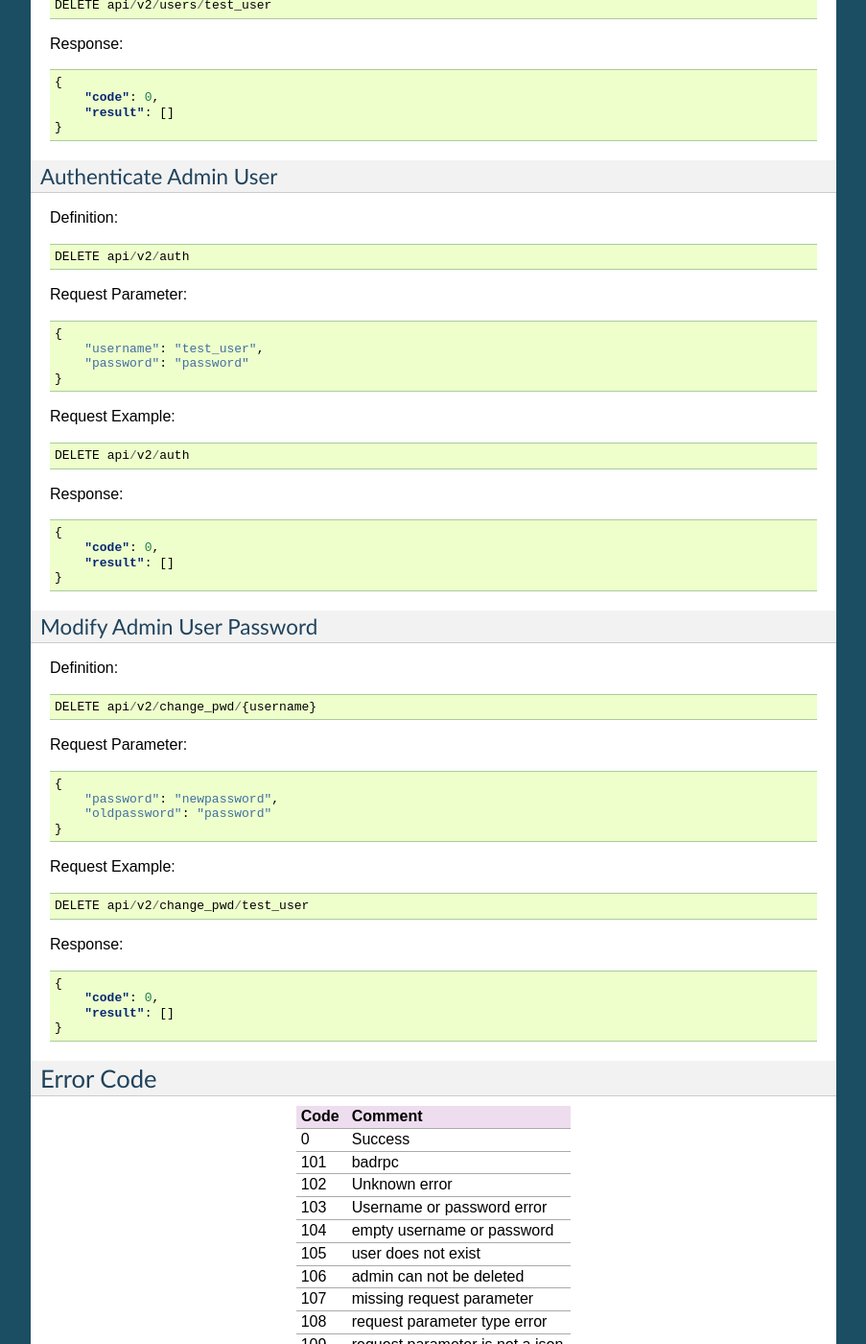
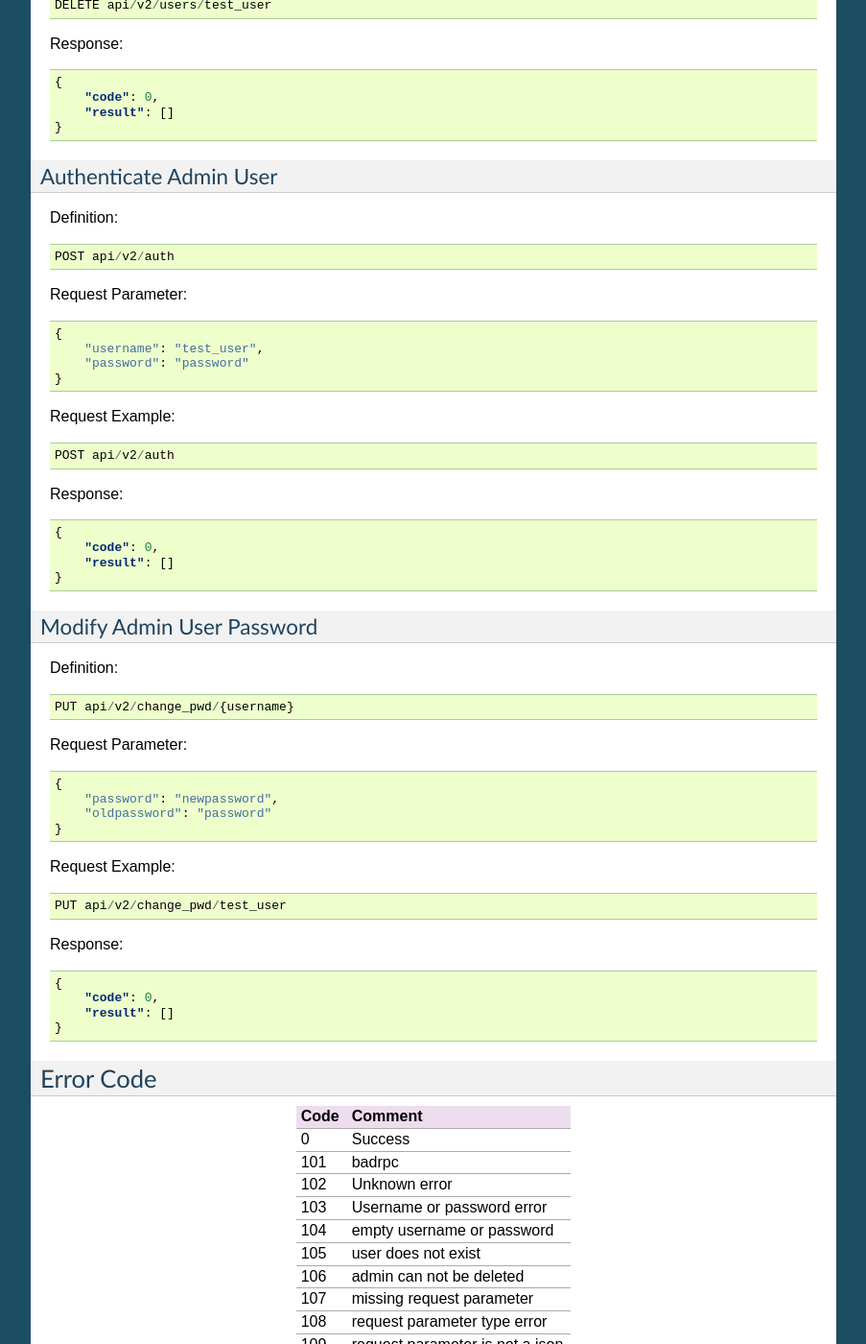
Before and after one commit to emqxarchive/emqx-docs-en, a Sphinx documentation site: the page built from source/rest.rst, in a window 1280 px wide and 1400 px high, scrolled down 20187 px. Shown: the whole window at 96% size, without its empty margins (198-1101 px from the left). Built offline with Sphinx 7.4.7, drawn with Linux system fonts in a browser that asks for light colours.

Commit message:
Update rest docs

```diff
--- a/source/rest.rst
+++ b/source/rest.rst
@@ -1264,7 +1264,7 @@ Authenticate Admin User
 
 Definition::
 
-    DELETE api/v2/auth
+    POST api/v2/auth
 
 Request Parameter::
 
@@ -1275,7 +1275,7 @@ Request Parameter::
 
 Request Example::
 
-    DELETE api/v2/auth
+    POST api/v2/auth
 
 Response:
 
@@ -1291,7 +1291,7 @@ Modify Admin User Password
 
 Definition::
 
-    DELETE api/v2/change_pwd/{username}
+    PUT api/v2/change_pwd/{username}
 
 Request Parameter::
 
@@ -1302,7 +1302,7 @@ Request Parameter::
 
 Request Example::
 
-    DELETE api/v2/change_pwd/test_user
+    PUT api/v2/change_pwd/test_user
 
 Response:
 
```
